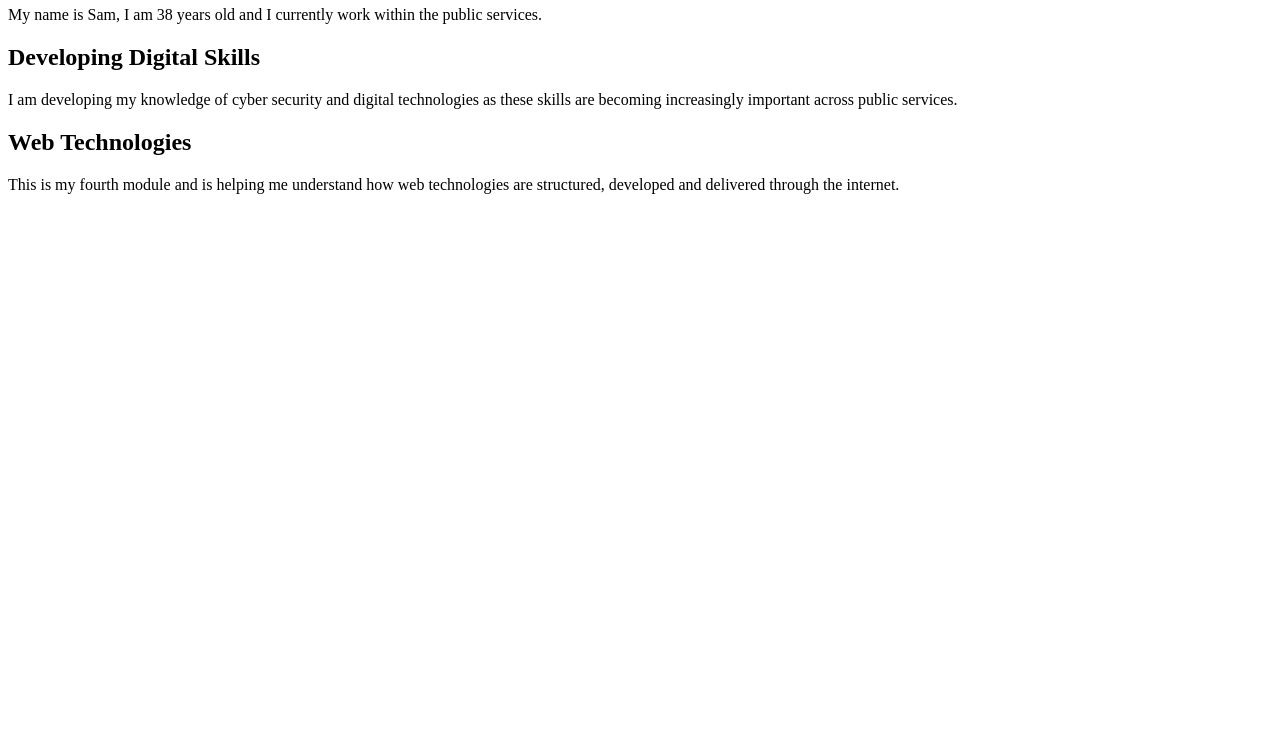
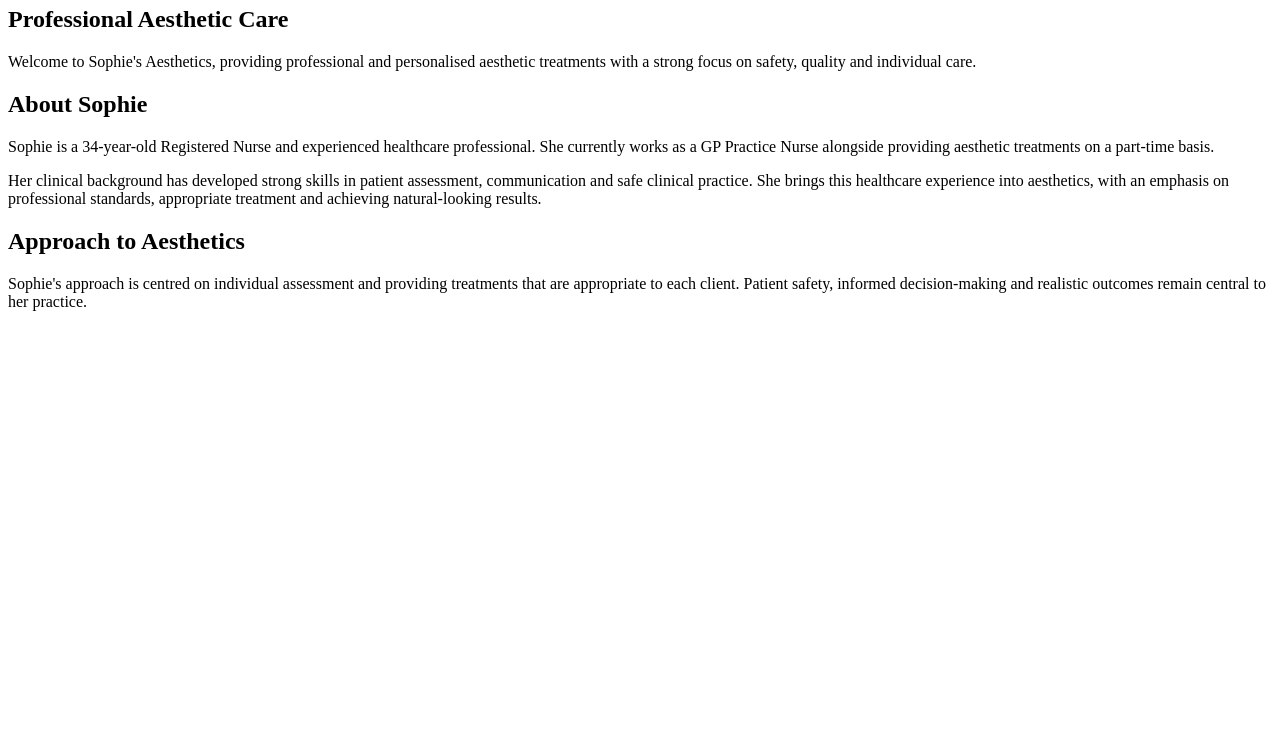
Before and after one commit to c5065817/sophies-aesthetics92, a plain HTML site: page index.html in a window 1280 px wide. Shown: the part 60-800 px from the top of the page. Drawn offline with Linux system fonts and the light colour scheme.

Commit message:
Revise index.html for Sophie's Aesthetics
Updated the content to reflect Sophie's Aesthetics, including changes to headings and paragraphs to provide information about Sophie and her professional services.

```diff
--- a/index.html
+++ b/index.html
@@ -1,26 +1,43 @@
 <html>
 
 <head>
-    <title>About Sam</title>
+    <title>Sophie's Aesthetics</title>
+</head>
 
 <body>
 
-    <h1>About Me</h1>
+    <h1>Sophie's Aesthetics</h1>
 
-    <p title="Introduction">
-        My name is Sam, I am 38 years old and I currently work within the public services.
+    <h2>Professional Aesthetic Care</h2>
+
+    <p title="Welcome to Sophie's Aesthetics">
+        Welcome to Sophie's Aesthetics, providing professional and personalised
+        aesthetic treatments with a strong focus on safety, quality and individual care.
     </p>
 
-    <h2>Developing Digital Skills</h2>
+    <h2>About Sophie</h2>
 
     <p>
-        I am developing my knowledge of cyber security and digital technologies as these skills are becoming
-        increasingly important across public services.
+        Sophie is a 34-year-old Registered Nurse and experienced healthcare professional.
+        She currently works as a GP Practice Nurse alongside providing aesthetic treatments
+        on a part-time basis.
     </p>
 
-    <h2>Web Technologies</h2>
+    <p>
+        Her clinical background has developed strong skills in patient assessment,
+        communication and safe clinical practice. She brings this healthcare experience
+        into aesthetics, with an emphasis on professional standards, appropriate treatment
+        and achieving natural-looking results.
+    </p>
+
+    <h2>Approach to Aesthetics</h2>
 
     <p>
-        This is my fourth module and is helping me understand how web technologies are structured, developed and
-        delivered through the internet.
+        Sophie's approach is centred on individual assessment and providing treatments
+        that are appropriate to each client. Patient safety, informed decision-making
+        and realistic outcomes remain central to her practice.
     </p>
+
+</body>
+
+</html>
```
